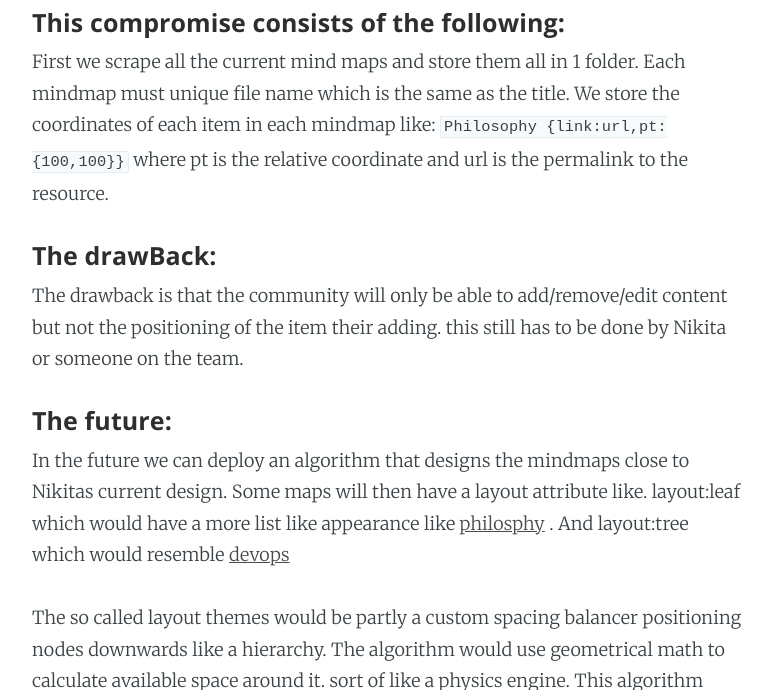
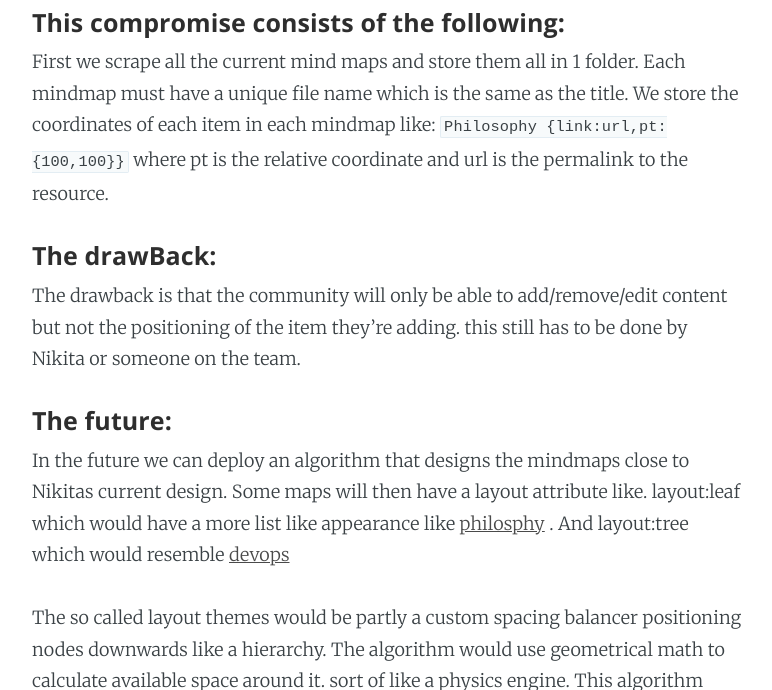
Before and after one commit to jeffreyyoung/learn-anything.github.io, a Jekyll site: the page built from _posts/2017-05-17-A-pragmatic-solution.markdown, in a window 1280 px wide and 900 px high, scrolled down 1006 px, cut to the strip 210-900 px from the top of the window. Shown: the whole strip, without its empty margins (253-1025 px from the left). Built offline with Jekyll 4.4.1, drawn with Linux system fonts in a browser that asks for light colours.

Commit message:
fixed typos

```diff
--- a/_posts/2017-05-17-A-pragmatic-solution.markdown
+++ b/_posts/2017-05-17-A-pragmatic-solution.markdown
@@ -17,10 +17,10 @@ To combine the beautiful layout and the pragmatic community data structure we ne
 
 #### This compromise consists of the following:
 
-First we scrape all the current mind maps and store them all in 1 folder. Each mindmap must unique file name which is the same as the title. We store the coordinates of each item in each mindmap like: `Philosophy {link:url,pt:{100,100}}` where pt is the relative coordinate and url is the permalink to the resource.
+First we scrape all the current mind maps and store them all in 1 folder. Each mindmap must have a unique file name which is the same as the title. We store the coordinates of each item in each mindmap like: `Philosophy {link:url,pt:{100,100}}` where pt is the relative coordinate and url is the permalink to the resource.
 
 #### The drawBack:
-The drawback is that the community will only be able to add/remove/edit content but not the positioning of the item their adding. this still has to be done by Nikita or someone on the team.
+The drawback is that the community will only be able to add/remove/edit content but not the positioning of the item they're adding. this still has to be done by Nikita or someone on the team.
 
 #### The future:
 In the future we can deploy an algorithm that designs the mindmaps close to Nikitas current design. Some maps will then have a layout attribute like. layout:leaf which would have a more list like appearance like  [philosphy](https://my.mindnode.com/DaLRfu3ipMHEkhxuzqKTgbZPLmVGTmN7khBS3xqZ#-28.4,-144.3,2) . And layout:tree which would resemble  [devops](https://my.mindnode.com/4pT3AeEEywqSgdxTFBRgq3bmFpLs6s9YSaNMrxZY#150.3,-6.1,-1)
```
